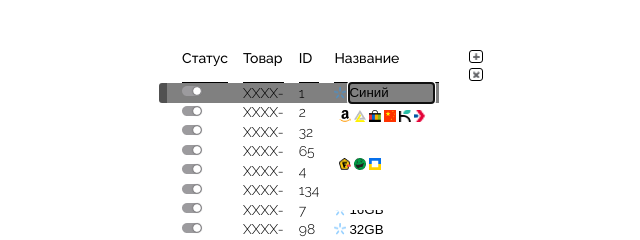
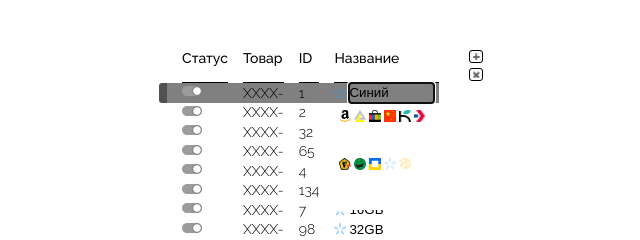
Before and after one commit to Anatolii1996/lp_crm-test, a React (Create React App) app: page / in a window 1280 px wide. Both pictures are taken after a click on the element 694 px from the left and 92 px from the top of the page. Shown: the top 240 px of the page, without its empty margins (319-959 px from the left). Built offline with nearby package versions, Linux system fonts and the light colour scheme.

Commit message:
делаю свою иконку прозрачной

```diff
--- a/src/components/images.jsx
+++ b/src/components/images.jsx
@@ -1,4 +1,4 @@
-const Images = ({ setImgIcon}) => {
+const Images = ({ setImgIcon, imgIcon}) => {
   const imageURL = [
     "./icons/Amazon.png",
     "./icons/Autolux.png",
@@ -9,14 +9,19 @@ const Images = ({ setImgIcon}) => {
     "./icons/Fotos.png",
     "./icons/Group 80.png",
     "./icons/Group 81.png",
+    "./icons/Group.png",
+    "./icons/Vector (3).png",
   ];
   return (
     <div className="icons_menu">
       {imageURL.map((el) => {
         return (
-          <img
+          <img className={`${el==imgIcon?"transparent":""}`}
             onClick={() => {
-              setImgIcon(el);
+               if(el!=imgIcon){
+                 setImgIcon(el);
+               }
+
 
             }}
             key={el}
--- a/src/components/row.jsx
+++ b/src/components/row.jsx
@@ -1,4 +1,4 @@
-import React, { useState, useEffect, useRef } from "react";
+import React, { useState, useEffect } from "react";
 import Images from "./images";
 
 const Row = ({
@@ -13,7 +13,6 @@ const Row = ({
   imgMenuOpen,
   setImgMenuOpen
 }) => {
-  // const imagesRef = useRef(null);
   const [isRowHower, setIsRowHower] = useState(false);
   const [isRowSelect, setIsRowSelect] = useState(false);
   const [isDeleteHover, setIsDeleteHover] = useState(false);
@@ -24,7 +23,6 @@ const Row = ({
   const [idVal, setIdVal] = useState("");
   const [nameVal, setNameVal] = useState("");
 
-//   const [imgMenuOpen, setImgMenuOpen] = useState(false);
 
   const [imgIcon, setImgIcon] = useState(icon);
 
@@ -44,18 +42,7 @@ const Row = ({
     }
   }, [isRowSelect]);
 
-//   const handleParentClick = (e) => {
-//     if (!imagesRef.current || !imagesRef.current.contains(e.target)) {
-//       setImgMenuOpen(false);
-//     }
-//   };
 
-  //   useEffect(() => {
-  //     document.addEventListener("click", handleParentClick);
-  //     return () => {
-  //       document.removeEventListener("click", handleParentClick);
-  //     };
-  //   }, []);
   return (
     <tr
       className={`row_wrap ${
@@ -193,7 +180,7 @@ const Row = ({
                 setInputValue(e.target.value);
               }}
             />
-            {imgMenuOpen && <Images  setImgIcon={setImgIcon} />}
+            {imgMenuOpen && <Images  setImgIcon={setImgIcon} imgIcon={imgIcon}/>}
           </div>
         ) : (
           <div className="icon_name_wrap">
```
Also changed, not shown: src/App.scss (+1 -6 lines).
